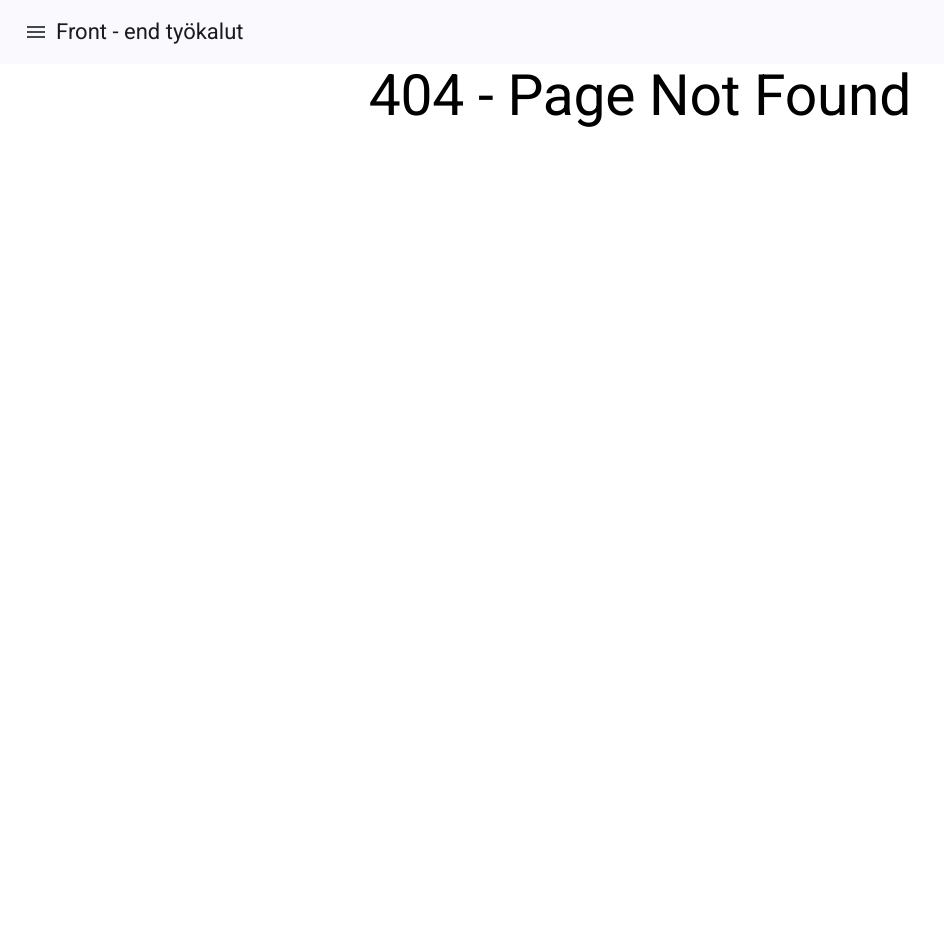
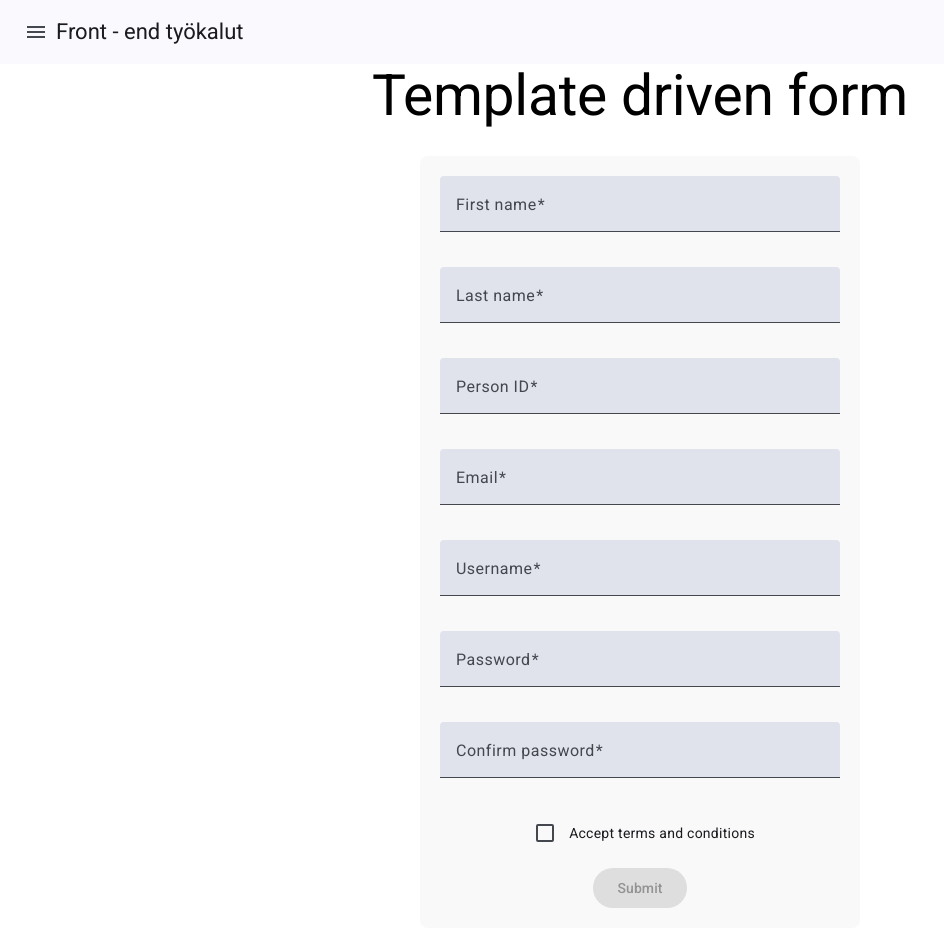
Before and after one commit to MariiaPiili/front-end-tools, an Angular app: page /template in a window 1280 px wide. Before the commit this address had no page. Shown: the whole page, without its empty margins (0-944 px from the left). Before the commit the page ends 800 px from the top, so only its background shows below. Built offline with nearby package versions, Linux system fonts and the light colour scheme.

Commit message:
template-driven-form

```diff
--- a/src/app/app.routes.ts
+++ b/src/app/app.routes.ts
@@ -3,11 +3,13 @@ import { PageNotFoundComponent } from "./page-not-found/page-not-found.component
 import { HelloWorldComponent } from "./hello-world/hello-world.component";
 import { CalculatorComponent } from './calculator/calculator.component';
 import { FeedbackComponent } from './feedback/feedback.component';
+import { TemplateDrivenFormComponent } from './template-driven-form/template-driven-form.component';
 
 export const routes: Routes = [
     { path:"", redirectTo: '/hello', pathMatch: 'full' },
     { path: 'hello', component: HelloWorldComponent },
     { path: 'calculator', component: CalculatorComponent },
     { path: 'feedback', component: FeedbackComponent },
+    { path: 'template', component: TemplateDrivenFormComponent},
     { path: '**', component: PageNotFoundComponent }
 ];
--- a/src/app/template-driven-form/template-driven-form.component.css
+++ b/src/app/template-driven-form/template-driven-form.component.css
@@ -0,0 +1,13 @@
+.registration-form {
+    max-width: 400px;
+    margin: auto;
+    padding: 20px;
+    background-color: #f9f9f9;
+    border-radius: 8px;
+  }
+
+  mat-form-field,
+  mat-checkbox {
+    width: 100%;
+    margin-bottom: 15px;
+  }
--- a/src/app/template-driven-form/template-driven-form.component.html
+++ b/src/app/template-driven-form/template-driven-form.component.html
@@ -1 +1,181 @@
-<p>template-driven-form works!</p>
+<h1>{{ title }}</h1>
+<form
+  #registrationForm="ngForm"
+  (ngSubmit)="onSubmit(registrationForm)"
+  class="registration-form"
+>
+  <mat-form-field appearance="fill">
+    <mat-label>First name</mat-label>
+    <input
+      matInput
+      type="text"
+      name="firstName"
+      [(ngModel)]="user.firstName"
+      #firstName="ngModel"
+      required
+      pattern="^[a-zA-Z]+$"
+      minlength="2"
+    />
+    <mat-error
+      *ngIf="firstName.invalid && (firstName.dirty || firstName.touched)"
+    >
+      <div *ngIf="firstName.errors?.['required']">First name is required.</div>
+      <div *ngIf="firstName.errors?.['pattern']">Only letters are allowed.</div>
+      <div *ngIf="firstName.errors?.['minlength']">
+        Minimum 2 characters required.
+      </div>
+    </mat-error>
+  </mat-form-field>
+
+  <mat-form-field appearance="fill">
+    <mat-label>Last name</mat-label>
+    <input
+      matInput
+      type="text"
+      name="lastName"
+      [(ngModel)]="user.lastName"
+      #lastName="ngModel"
+      required
+      pattern="^[a-zA-Z]+$"
+      minlength="2"
+    />
+    <mat-error *ngIf="lastName.invalid && (lastName.dirty || lastName.touched)">
+      <div *ngIf="lastName.errors?.['required']">Last name is required.</div>
+      <div *ngIf="lastName.errors?.['pattern']">Only letters are allowed.</div>
+      <div *ngIf="lastName.errors?.['minlength']">
+        Minimum 2 characters required.
+      </div>
+    </mat-error>
+  </mat-form-field>
+
+  <mat-form-field appearance="fill">
+    <mat-label>Person ID</mat-label>
+    <input
+      matInput
+      type="text"
+      name="personId"
+      [(ngModel)]="user.personId"
+      #personId="ngModel"
+      required
+      pattern="^(0[1-9]|[12]\d|3[01])(0[1-9]|1[0-2])([5-9]\d\+|\d\d[-U-Y]|[0-2]\d[A-F])\d{3}[\dA-Z]"
+    />
+    <mat-error *ngIf="personId.invalid && (personId.dirty || personId.touched)">
+      <div *ngIf="personId.errors?.['required']">Person ID is required.</div>
+      <div *ngIf="personId.errors?.['pattern']">
+        Invalid Finnish person ID format.
+      </div>
+    </mat-error>
+  </mat-form-field>
+
+  <mat-form-field appearance="fill">
+    <mat-label>Email</mat-label>
+    <input
+      matInput
+      type="email"
+      name="email"
+      [(ngModel)]="user.email"
+      #email="ngModel"
+      required
+      email
+    />
+    <mat-error *ngIf="email.invalid && (email.dirty || email.touched)">
+      <div *ngIf="email.errors?.['required']">Email is required.</div>
+      <div *ngIf="email.errors?.['email']">
+        Please enter a valid email address.
+      </div>
+    </mat-error>
+  </mat-form-field>
+
+  <mat-form-field appearance="fill">
+    <mat-label>Username</mat-label>
+    <input
+      matInput
+      type="text"
+      name="username"
+      [(ngModel)]="user.username"
+      #username="ngModel"
+      required
+      minlength="6"
+    />
+    <mat-error *ngIf="username.invalid && (username.dirty || username.touched)">
+      <div *ngIf="username.errors?.['required']">Username is required.</div>
+      <div *ngIf="username.errors?.['minlength']">
+        Minimum 6 characters required.
+      </div>
+    </mat-error>
+  </mat-form-field>
+
+  <mat-form-field appearance="fill">
+    <mat-label>Password</mat-label>
+    <input
+      matInput
+      type="password"
+      name="password"
+      [(ngModel)]="user.password"
+      #password="ngModel"
+      required
+      minlength="10"
+      pattern="^(?=.*[A-Z])(?=.*\d).{10,}$"
+    />
+    <mat-error *ngIf="password.invalid && (password.dirty || password.touched)">
+      <div *ngIf="password.errors?.['required']">Password is required.</div>
+      <div *ngIf="password.errors?.['minlength']">
+        Minimum 10 characters required.
+      </div>
+      <div *ngIf="password.errors?.['pattern']">
+        Password must contain an uppercase letter and a number.
+      </div>
+    </mat-error>
+  </mat-form-field>
+
+  <mat-form-field appearance="fill">
+    <mat-label>Confirm password</mat-label>
+    <input
+      matInput
+      type="password"
+      name="confirmPassword"
+      [(ngModel)]="user.confirmPassword"
+      #confirmPassword="ngModel"
+      required
+      [pattern]="user.password"
+    />
+    <mat-error
+      *ngIf="
+        confirmPassword.invalid &&
+        (confirmPassword.dirty || confirmPassword.touched)
+      "
+    >
+      <div *ngIf="confirmPassword.errors?.['required']">
+        Please confirm your password.
+      </div>
+      <div *ngIf="confirmPassword.errors?.['pattern']">
+        Passwords do not match.
+      </div>
+    </mat-error>
+  </mat-form-field>
+
+  <mat-checkbox
+    name="termsAccepted"
+    [(ngModel)]="user.termsAccepted"
+    #termsAccepted="ngModel"
+    required
+  >
+    Accept terms and conditions
+  </mat-checkbox>
+  <mat-error
+    *ngIf="
+      termsAccepted.invalid && (termsAccepted.dirty || termsAccepted.touched)
+    "
+  >
+    You must accept the terms and conditions.
+  </mat-error>
+
+  <button
+    mat-raised-button
+    color="primary"
+    type="submit"
+    [disabled]="registrationForm.invalid"
+  >
+    Submit
+  </button>
+</form>
--- a/src/app/template-driven-form/template-driven-form.component.ts
+++ b/src/app/template-driven-form/template-driven-form.component.ts
@@ -1,12 +1,44 @@
 import { Component } from '@angular/core';
+import { MatFormFieldModule } from '@angular/material/form-field';
+import { CommonModule } from '@angular/common';
+import { FormsModule } from '@angular/forms';
+import { MatInputModule } from '@angular/material/input';
+import { MatButtonModule } from '@angular/material/button';
+import { MatCheckboxModule } from '@angular/material/checkbox';
+import { ReactiveFormsModule } from '@angular/forms';
 
 @Component({
   selector: 'app-template-driven-form',
   standalone: true,
-  imports: [],
+  imports: [
+    MatFormFieldModule,
+    CommonModule,
+    FormsModule,
+    MatInputModule,
+    MatButtonModule,
+    MatCheckboxModule,
+    ReactiveFormsModule
+  ],
   templateUrl: './template-driven-form.component.html',
-  styleUrl: './template-driven-form.component.css'
+  styleUrl: './template-driven-form.component.css',
 })
 export class TemplateDrivenFormComponent {
+  title: string = 'Template driven form';
 
+  user = {
+    firstName: '',
+    lastName: '',
+    personId: '',
+    email: '',
+    username: '',
+    password: '',
+    confirmPassword: '',
+    termsAccepted: false,
+  };
+
+  onSubmit(form: any) {
+    if (form.valid) {
+      console.log('Form Submitted', this.user);
+    }
+  }
 }
--- a/src/app/toolbar/toolbar.component.html
+++ b/src/app/toolbar/toolbar.component.html
@@ -20,4 +20,7 @@
   <button mat-menu-item>
     <a routerLink="/feedback" routerLinkActive="active"> Feedback</a>
   </button>
+  <button mat-menu-item>
+    <a routerLink="/template" routerLinkActive="active"> Template driven form</a>
+  </button>
 </mat-menu>
```
